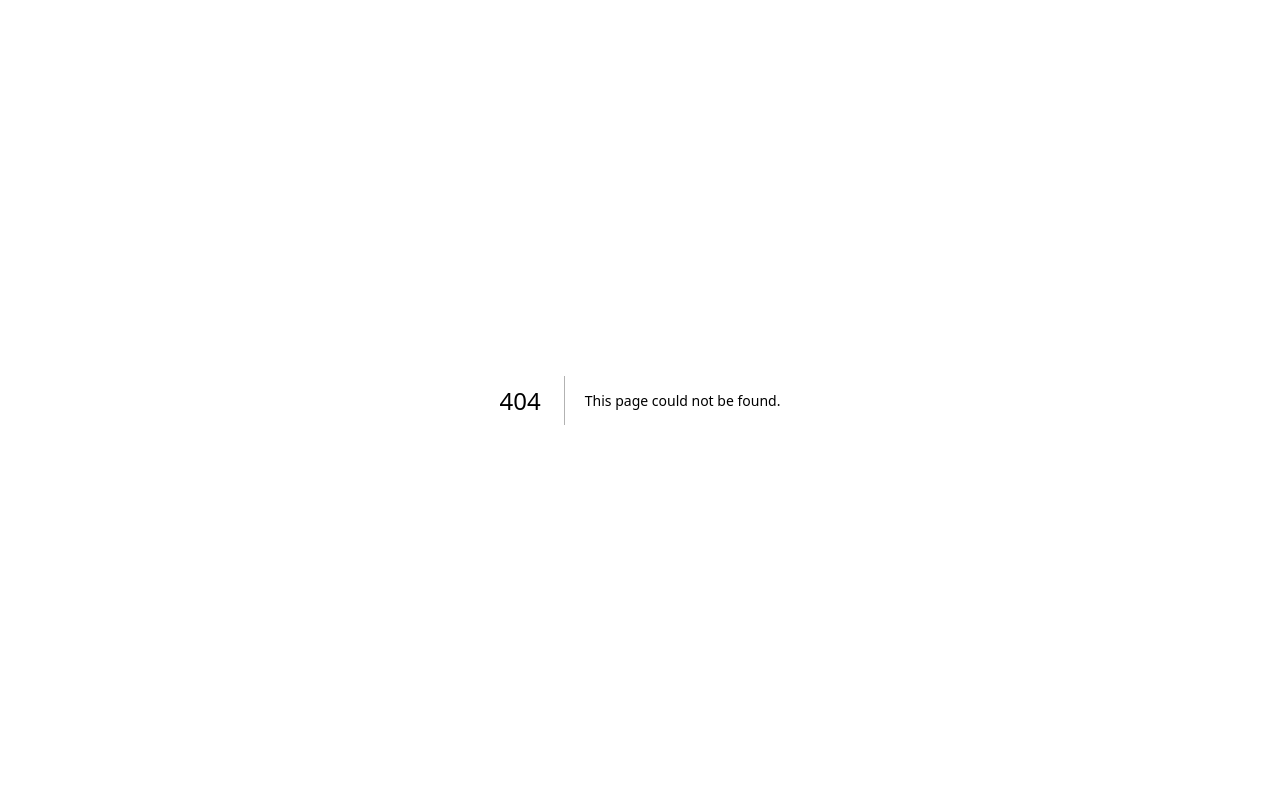
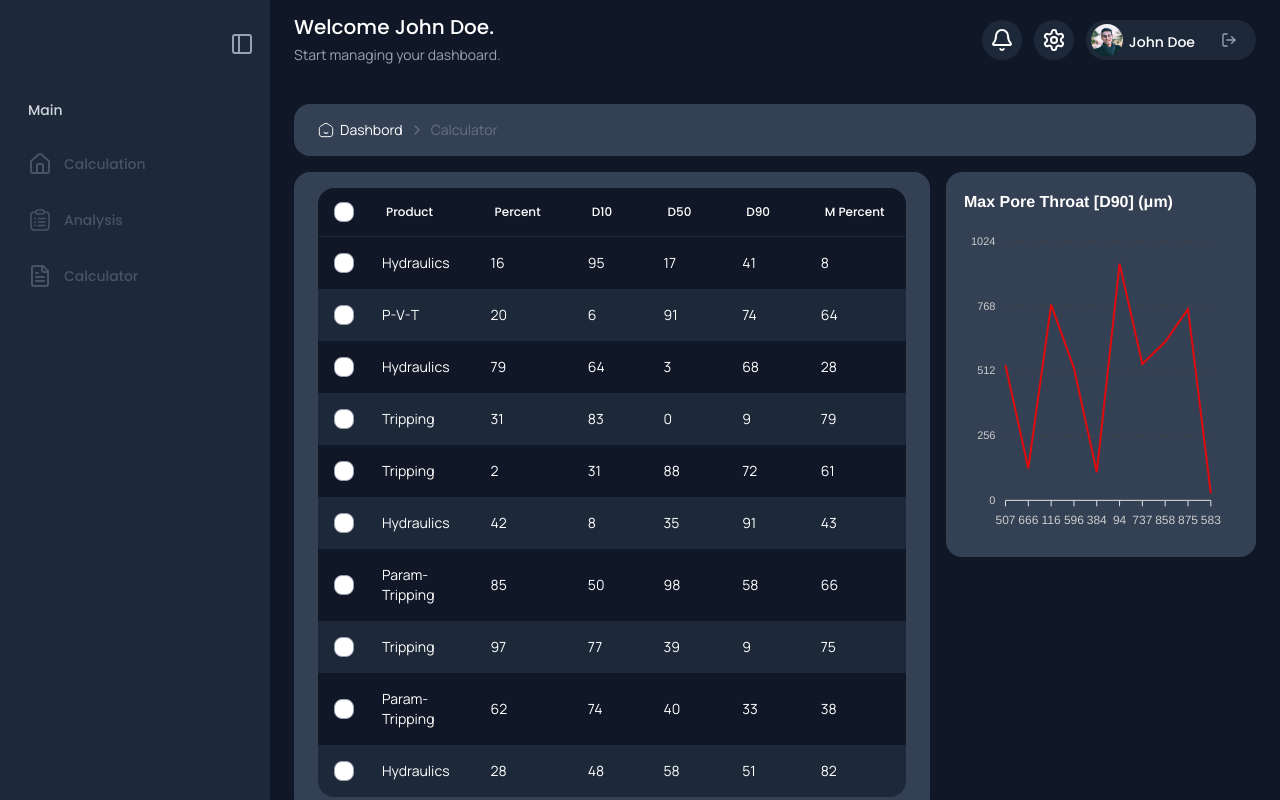
Before and after one commit to herdyy69/mining-demo, a Next.js app: page /calculator in a window 1280 px wide. Before the commit this address had no page. Built offline with nearby package versions, Linux system fonts and the light colour scheme.

Commit message:
feat: implement PumpFlowRateChart and TableAnalysis components with dynamic data generation and rendering

```diff
--- /dev/null
+++ b/src/app/(dashboard)/calculator/analytic.tsx
@@ -0,0 +1,65 @@
+'use client'
+
+import React from 'react'
+import dynamic from 'next/dynamic'
+
+const Chart = dynamic(() => import('react-apexcharts'), { ssr: false })
+
+function getRandomCurveData(length: number) {
+  return Array.from({ length }, () => Math.floor(Math.random() * 1000))
+}
+
+export const PumpFlowRateChart = () => {
+  const series = [
+    {
+      name: 'Line A',
+      data: getRandomCurveData(10),
+    },
+  ]
+
+  const options = {
+    chart: {
+      type: 'line',
+      background: 'transparent',
+      toolbar: { show: false },
+      zoom: { enabled: false },
+    },
+    theme: { mode: 'dark' },
+    colors: ['#FF0000', '#0000FF'],
+    dataLabels: { enabled: false },
+    stroke: { curve: 'straight', width: 2 },
+    title: {
+      text: 'Max Pore Throat [D90] (μm)',
+      align: 'left',
+      style: {
+        color: '#ffffff',
+        fontSize: '16px',
+      },
+    },
+    grid: {
+      borderColor: '#444',
+      strokeDashArray: 6,
+    },
+    xaxis: {
+      categories: getRandomCurveData(10),
+      labels: {
+        style: {
+          colors: '#ccc',
+        },
+      },
+    },
+    yaxis: {
+      min: 0,
+      max: 1024,
+      tickAmount: 4,
+      labels: {
+        style: {
+          colors: '#ccc',
+        },
+      },
+    },
+    legend: { show: false },
+  } as any
+
+  return <Chart options={options} series={series} type='line' height={350} />
+}
--- /dev/null
+++ b/src/app/(dashboard)/calculator/page.tsx
@@ -0,0 +1,47 @@
+import { TableAnalysis } from './table'
+import { PumpFlowRateChart } from './analytic'
+
+function generateDummyData() {
+  const product = ['Hydraulics', 'Parametric', 'Tripping', 'Param-Tripping', 'P-V-T']
+  const percent = Math.floor(Math.random() * 100)
+  const d10 = Math.floor(Math.random() * 100)
+  const d50 = Math.floor(Math.random() * 100)
+  const d90 = Math.floor(Math.random() * 100)
+  const m_percent = Math.floor(Math.random() * 100)
+
+  const randomItem = (arr: string[]) => arr[Math.floor(Math.random() * arr.length)]
+
+  return {
+    product: randomItem(product),
+    percent: percent,
+    d10: d10,
+    d50: d50,
+    d90: d90,
+    m_percent: m_percent,
+  }
+}
+
+export default async function Page() {
+  const loadedDataList = Array.from({ length: 10 }, () => generateDummyData())
+
+  const data = {
+    data: loadedDataList,
+    paginate: {
+      total_data: 10,
+      current_page: 1,
+      per_page: 10,
+      total_page: 1,
+    },
+  }
+
+  return (
+    <div className='grid grid-cols-3 gap-4'>
+      <div className='card col-span-2 space-y-6'>
+        <TableAnalysis data={data} />
+      </div>
+      <div className='card h-max pb-1 pl-2'>
+        <PumpFlowRateChart />
+      </div>
+    </div>
+  )
+}
--- /dev/null
+++ b/src/app/(dashboard)/calculator/table.tsx
@@ -0,0 +1,78 @@
+'use client'
+import Cell from '@/components/ui/table/cells'
+import DataTable from '@/components/ui/table/dataTable'
+import React from 'react'
+import { useTableRowsSelection } from '@/hooks/useTableRowsSelection'
+import { RowSelectionState } from '@tanstack/react-table'
+
+export const TableAnalysis = ({ data }: { data: any }) => {
+  const { selectedRows, onRowSelectionChange, onAllRowsSelectionChange } = useTableRowsSelection<RowSelectionState>()
+
+  const columns = [
+    {
+      id: 'select',
+      header: ({ table }: { table: any }) => {
+        return (
+          <Cell.Checkbox
+            {...{
+              checked: table.getIsAllRowsSelected(),
+              indeterminate: table.getIsSomeRowsSelected(),
+              onChange: onAllRowsSelectionChange(table),
+            }}
+          />
+        )
+      },
+      cell: ({ row }: any) => (
+        <div className='px-1'>
+          <Cell.Checkbox
+            {...{
+              checked: row.getIsSelected(),
+              disabled: !row.getCanSelect(),
+              indeterminate: row.getIsSomeSelected(),
+              onChange: onRowSelectionChange(row),
+            }}
+          />
+        </div>
+      ),
+      size: 50,
+    },
+    {
+      header: 'Product',
+      accessorKey: 'product',
+      enableSorting: true,
+      size: 200,
+    },
+    {
+      header: 'Percent',
+      accessorKey: 'percent',
+      enableSorting: true,
+      size: 200,
+    },
+    {
+      header: 'D10',
+      accessorKey: 'd10',
+      enableSorting: true,
+      size: 200,
+    },
+    {
+      header: 'D50',
+      accessorKey: 'd50',
+      enableSorting: true,
+      size: 200,
+    },
+    {
+      header: 'D90',
+      accessorKey: 'd90',
+      enableSorting: true,
+      size: 200,
+    },
+    {
+      header: 'M Percent',
+      accessorKey: 'm_percent',
+      enableSorting: true,
+      size: 200,
+    },
+  ]
+
+  return <DataTable dataQuery={data} columns={columns} isServerSide={true} emptyText='orang' withPagination={false} />
+}
```
